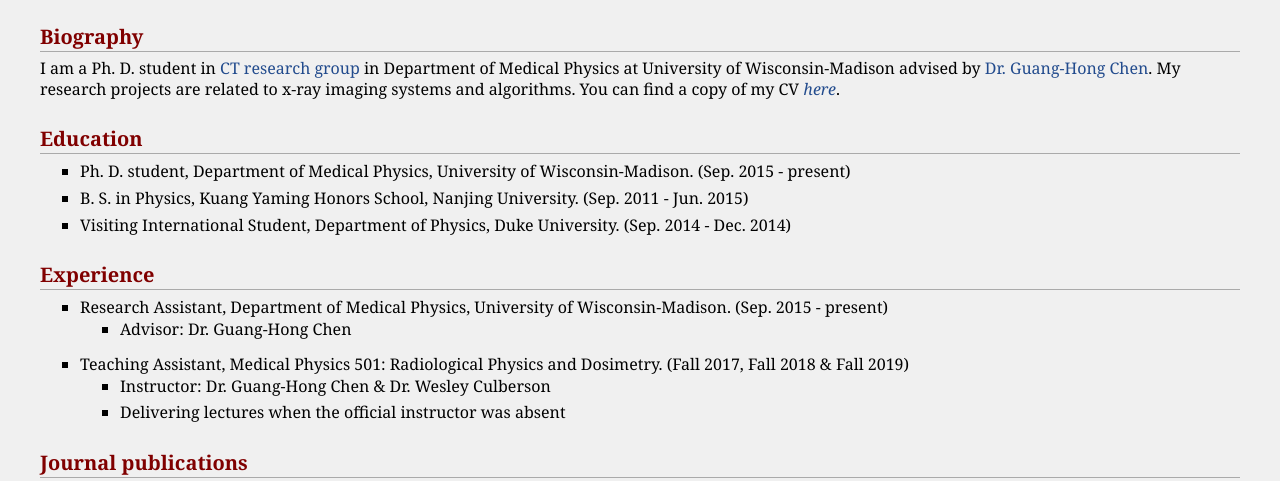
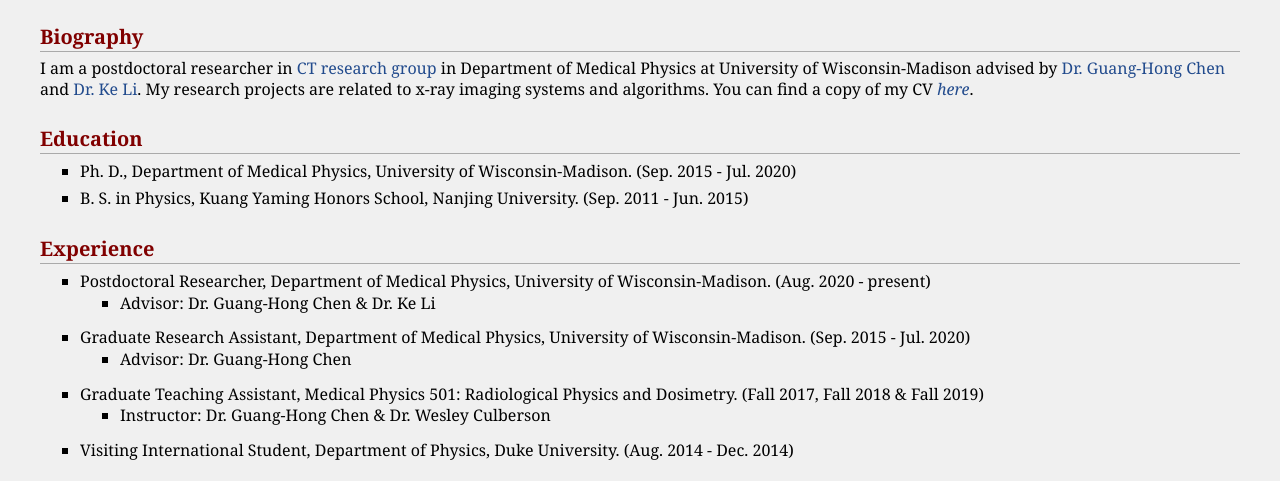
Before and after one commit to njjx/njjx.github.io, a plain HTML site: page index.html in a window 1280 px wide. Shown: the part 310-791 px from the top of the page. Drawn offline with Linux system fonts and the light colour scheme.

Commit message:
updated postdoc experience

```diff
--- a/index.html
+++ b/index.html
@@ -31,20 +31,19 @@ Email: <a href="mailto:xji32@wisc.edu" target=&ldquo;blank&rdquo;>xji32@wisc.edu
 </td></tr></table>
 <h2>Biography
 </h2>
-<p>I am a Ph. D. student in <a href="https://www.medphysics.wisc.edu/wp/research/ct/" target=&ldquo;blank&rdquo;>CT research group</a> in Department of Medical Physics at University of Wisconsin-Madison advised by <a href="https://www.medphysics.wisc.edu/wp/blog/staff/chen-guanghong/" target=&ldquo;blank&rdquo;>Dr. Guang-Hong Chen</a>. My research projects are related to x-ray imaging systems and algorithms. You can find a copy of my CV <a href="CV/CV.pdf" target=&ldquo;blank&rdquo;><i>here</i></a>.
+<p>I am a postdoctoral researcher in <a href="https://www.medphysics.wisc.edu/wp/research/ct/" target=&ldquo;blank&rdquo;>CT research group</a> in Department of Medical Physics at University of Wisconsin-Madison advised by <a href="https://www.medphysics.wisc.edu/wp/blog/staff/chen-guanghong/" target=&ldquo;blank&rdquo;>Dr. Guang-Hong Chen</a> and <a href="https://www.medphysics.wisc.edu/wp/blog/staff/ke-li/" target=&ldquo;blank&rdquo;>Dr. Ke Li</a>. My research projects are related to x-ray imaging systems and algorithms. You can find a copy of my CV <a href="CV/CV.pdf" target=&ldquo;blank&rdquo;><i>here</i></a>.
 
 
 </p>
 <h2>Education
 </h2>
 <ul>
-<li><p>Ph. D. student, Department of Medical Physics, University of Wisconsin-Madison. (Sep. 2015 - present)
+<li><p>Ph. D., Department of Medical Physics, University of Wisconsin-Madison. (Sep. 2015 - Jul. 2020)
 </p>
 </li>
 <li><p>B. S. in Physics, Kuang Yaming Honors School, Nanjing University. (Sep. 2011 - Jun. 2015)
-</p>
-</li>
-<li><p>Visiting International Student, Department of Physics, Duke University. (Sep. 2014 - Dec. 2014)
+
+
 
 
 </p>
@@ -53,26 +52,31 @@ Email: <a href="mailto:xji32@wisc.edu" target=&ldquo;blank&rdquo;>xji32@wisc.edu
 <h2>Experience
 </h2>
 <ul>
-<li><p>Research Assistant, Department of Medical Physics, University of Wisconsin-Madison. (Sep. 2015 - present)
+<li><p>Postdoctoral Researcher, Department of Medical Physics, University of Wisconsin-Madison. (Aug. 2020 - present)
+</p>
+<ul>
+<li><p>Advisor: Dr. Guang-Hong Chen &amp; Dr. Ke Li
+</p>
+</li></ul>
+</li>
+<li><p>Graduate Research Assistant, Department of Medical Physics, University of Wisconsin-Madison. (Sep. 2015 - Jul. 2020)
 </p>
 <ul>
 <li><p>Advisor: Dr. Guang-Hong Chen
 </p>
 </li></ul>
 </li>
-<li><p>Teaching Assistant, Medical Physics 501: Radiological Physics and Dosimetry. (Fall 2017, Fall 2018 &amp; Fall 2019)
+<li><p>Graduate Teaching Assistant, Medical Physics 501: Radiological Physics and Dosimetry. (Fall 2017, Fall 2018 &amp; Fall 2019)
 </p>
 <ul>
 <li><p>Instructor: Dr. Guang-Hong Chen &amp; Dr. Wesley Culberson
 </p>
+</li></ul>
 </li>
-<li><p>Delivering lectures when the official instructor was absent
+<li><p>Visiting International Student, Department of Physics, Duke University. (Aug. 2014 - Dec. 2014)
 
 
 </p>
-</li>
-</ul>
-
 </li>
 </ul>
 <h2>Journal publications
@@ -234,7 +238,7 @@ Email: <a href="mailto:xji32@wisc.edu" target=&ldquo;blank&rdquo;>xji32@wisc.edu
 <h2>Membership
 </h2>
 <ul>
-<li><p>AAPM student member (2016 - present)
+<li><p>AAPM student member (2016 - 2020)
 
 
 </p>
@@ -255,7 +259,7 @@ Email: <a href="mailto:xji32@wisc.edu" target=&ldquo;blank&rdquo;>xji32@wisc.edu
 </ul>
 <div id="footer">
 <div id="footer-text">
-Page generated 2020-06-09 11:56:11 Central Daylight Time, by <a href="https://github.com/wsshin/jemdoc_mathjax" target="blank">jemdoc+MathJax</a>.
+Page generated 2020-07-25 23:46:21 Central Daylight Time, by <a href="https://github.com/wsshin/jemdoc_mathjax" target="blank">jemdoc+MathJax</a>.
 </div>
 </div>
 </div>
```
Also changed, not shown: 5 other files.
